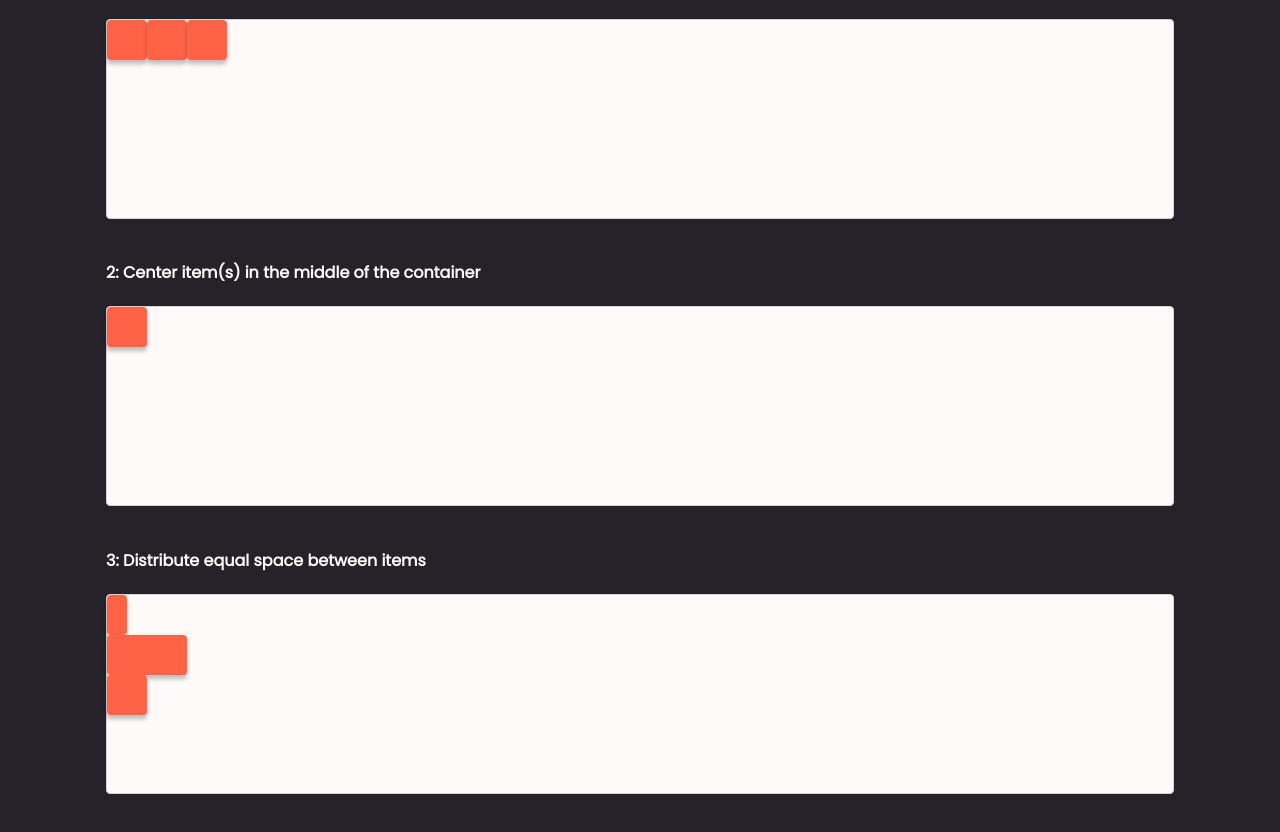
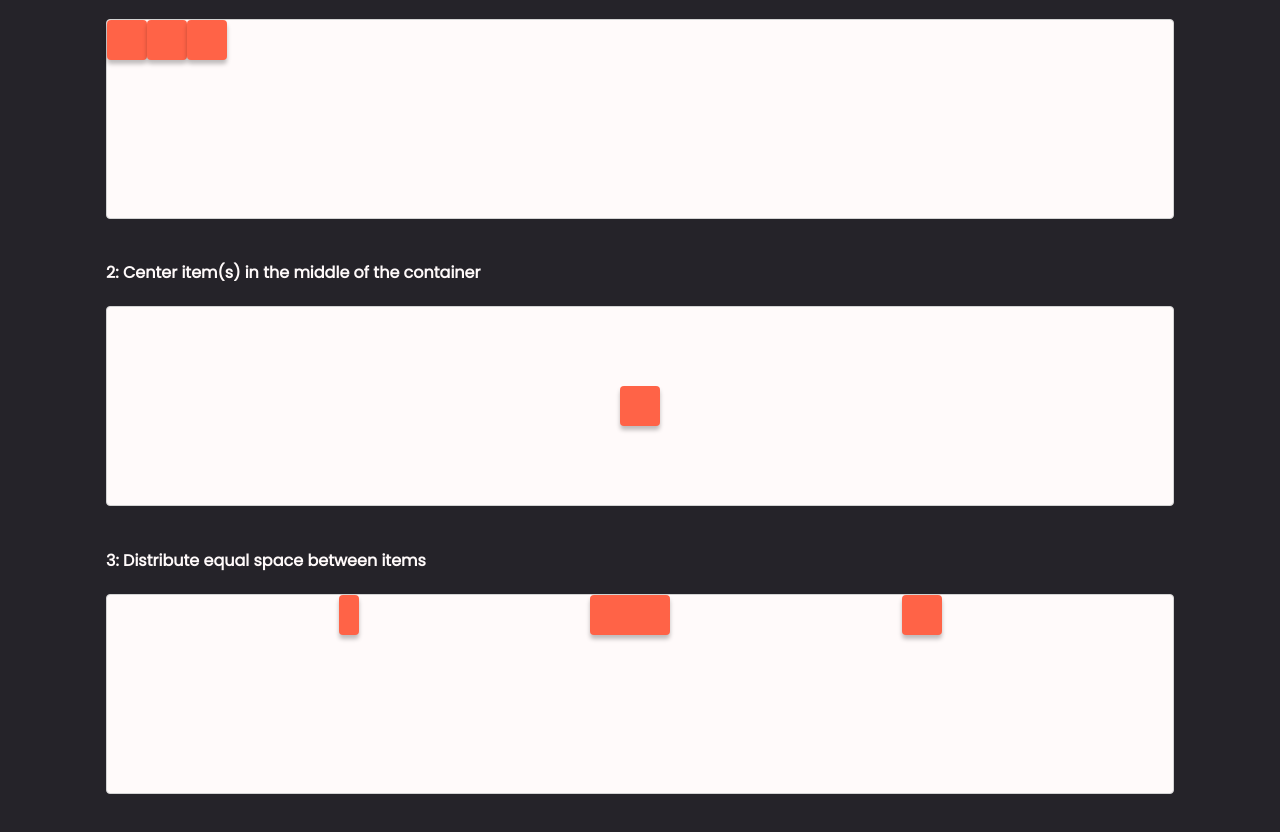
Before and after one commit to DFBlok/CodeSandBox, a plain HTML site: page Flex/index.html in a window 1280 px wide. Shown: the part 113-945 px from the top of the page. Drawn offline with Linux system fonts and the light colour scheme.

Commit message:
Task 2 & 3

```diff
--- a/Flex/style.css
+++ b/Flex/style.css
@@ -52,11 +52,16 @@ body {
 /* TASK 2 */
 
 .task-2 .container {
+  display: flex;
+  align-items: center;
+  justify-content: center;
 }
 
 /* TASK 3 */
 
 .task-3 .container {
+  display: flex;
+  justify-content: space-evenly;
 }
 
 /* TASK 4 */
```
